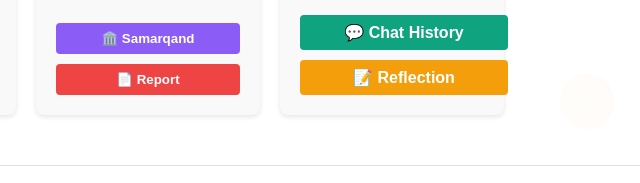
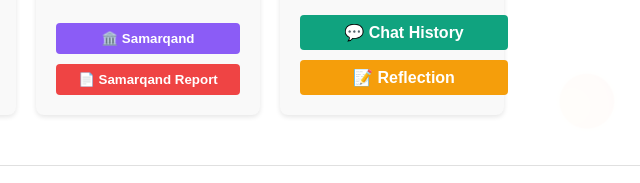
Before and after one commit to makhsalokh/salokh.git.hub.io.dong-a, a plain HTML site: page index.html in a window 1280 px wide. Shown: the part 577-760 px from the top of the page, 492-1132 px from the left. Drawn offline with Linux system fonts and the light colour scheme.

Commit message:
Update index.html

```diff
--- a/index.html
+++ b/index.html
@@ -531,13 +531,13 @@
                 </div>
             </div>
 
-            <!-- Project 2 Assignment -->
+            <!-- Project 2 Assignment - UPDATED -->
             <div class="assignment-card">
                 <h3>Project 2</h3>
                 <div class="assignment-subtitle">Samarqand Tourism Website</div>
                 <div class="button-container">
                     <button class="action-button samarqand-button" onclick="openModal('samarqandModal')">🏛️ Samarqand</button>
-                    <button class="action-button report-button" onclick="openModal('samarqandReportModal')">📄 Report</button>
+                    <button class="action-button report-button" onclick="openModal('samarqandReportModal')">📄 Samarqand Report</button>
                 </div>
             </div>
 
@@ -598,7 +598,7 @@
         </div>
     </div>
 
-    <!-- Modal for Samarqand Report -->
+    <!-- NEW Modal for Samarqand Report -->
     <div id="samarqandReportModal" class="modal">
         <div class="modal-content">
             <div class="modal-header">
@@ -760,7 +760,7 @@
                 document.getElementById("gradeBox").innerHTML = "<span style='color:red;'>Grade load failed</span>";
             });
 
-        // Modal functions
+        // Modal functions - UPDATED
         function openModal(modalId) {
             const modal = document.getElementById(modalId);
             modal.style.display = 'block';
@@ -772,6 +772,7 @@
             } else if (modalId === 'samarqandModal') {
                 document.getElementById('samarqandFrame').src = 'https://makhsalokh.github.io/samarqand-i18n/';
             } else if (modalId === 'samarqandReportModal') {
+                // This will load your samarqand.html file
                 document.getElementById('samarqandReportFrame').src = 'samarqand.html';
             }
         }
@@ -794,4 +795,3 @@
 
         // Close modal when clicking outside of it
         window.onclick = function(event) {
-            const modals = ['reportModal', 'mapModal', 'samarqandModal', 'samarqandReport
```
